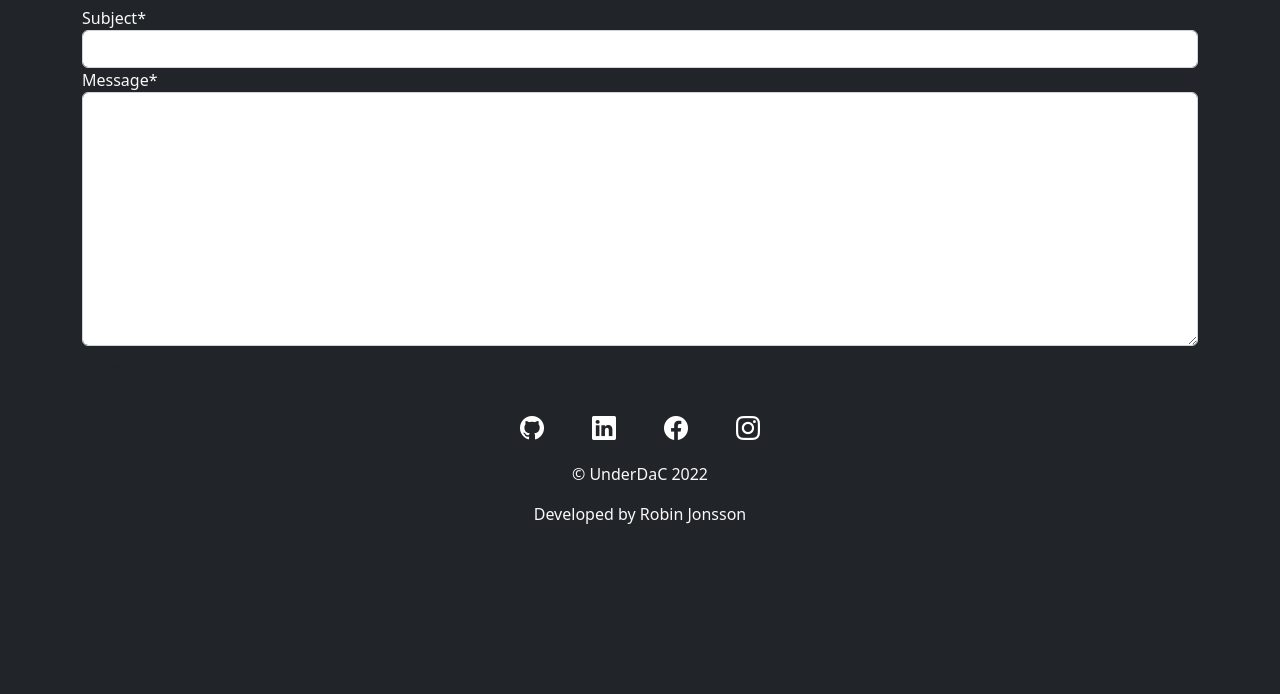
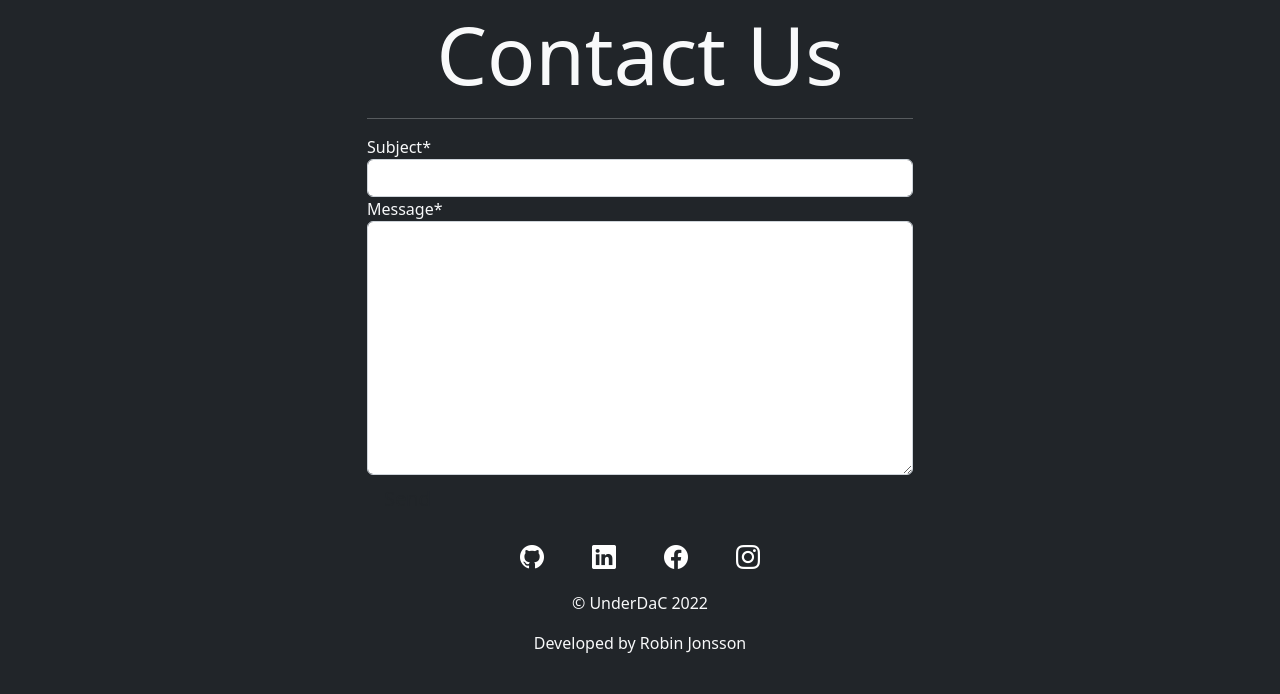
Before and after one commit to RobinGJonsson/UnderDaC, a Django app: page /contact/ in a window 1280 px wide. Shown: the part 106-800 px from the top of the page. Run offline with Django 3.2, Linux system fonts and the light colour scheme; some libraries are stand-ins or nearby versions.

Commit message:
Add style to contact page

```diff
--- a/restaurant/views.py
+++ b/restaurant/views.py
@@ -47,7 +47,7 @@ def contact(request):
             contact.customer = customer
             contact.save()
             messages.add_message(request, messages.INFO,
-                                 'Your Message Has Been Sent')
+                                 'Your Message Has Been Sent, We Will Get Back To You Shortly')
             return redirect('/')
 
     context = {'cart_count': cart_count,
@@ -119,7 +119,7 @@ def delete_booking(request, pk, name):
 
 
 def update_cart(request):
-    # Unpack json data from collected from add to cart buttons
+    # Unpack json data collected from add to cart buttons
     data = json.loads(request.body)
     itemID = data['itemID']
     action = data['action']
@@ -131,7 +131,7 @@ def update_cart(request):
     customer = request.user
     # Get the specific menu item that was clicked
     item = MenuItem.objects.get(id=itemID)
-    # Get or create an order and asign it to the current customer already has an order
+    # Get or create an order and asign it to the current customer
     order, created = Order.objects.get_or_create(
         customer=customer, complete=False)
 
@@ -240,8 +240,7 @@ def my_bookings(request):
 
     customer_bookings = Booking.objects.filter(customer=customer)
 
-    context = {'cart_count': cart_count,
-               'cart_count': cart_count}
+    context = {'cart_count': cart_count}
 
     customer_bookings = Booking.objects.filter(
         customer=customer).order_by('date')
@@ -257,10 +256,10 @@ def my_details(request):
     customer = check_user_auth(request)
 
     customer_details = Customer.objects.get(customer=customer)
+
     context = {'customer_details': customer_details,
                'cart_count': cart_count}
 
-    print(customer_details.id)
     return render(request, 'my_details.html', context)
 
 
--- a/templates/contact.html
+++ b/templates/contact.html
@@ -4,9 +4,15 @@
 {% block title %}Contact Us{% endblock %}
 
 {% block content %}
-<form method="POST">
-    {% csrf_token %}
-    {{ form | crispy }}
-    <button type="submit" class="btn btn-signup btn-lg">Send</button>
-</form>
+<div class="row">
+    <div class="col-6 offset-3">
+        <h1 class="display-1 text-center">Contact Us</h1>
+        <hr>
+        <form method="POST">
+            {% csrf_token %}
+            {{ form | crispy }}
+            <button type="submit" class="btn btn-signup btn-lg">Send</button>
+        </form>
+    </div>
+</div>
 {% endblock %}
--- a/templates/update_details.html
+++ b/templates/update_details.html
@@ -5,7 +5,6 @@
 
 {% block content %}
 
-<div class="container">
 <div class="row">
     <div class="col-md-8 offset-md-2">
         <form method="POST" action="">
@@ -15,6 +14,5 @@
         </form>
     </div>
 </div>
-</div>
 
 {% endblock %}
```
Also changed, not shown: templates/restaurant_booking.html (+12 -0 lines). Lines whose indentation alone changed are shown as unchanged.
